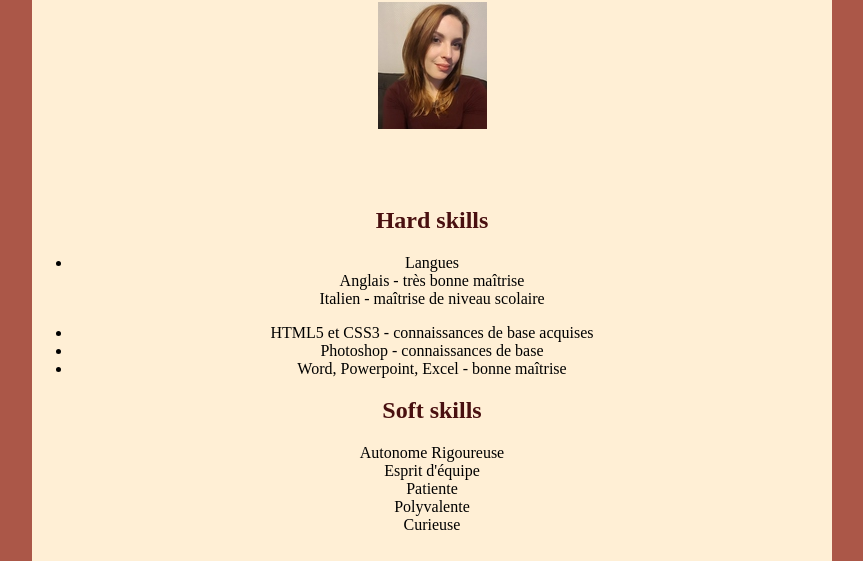
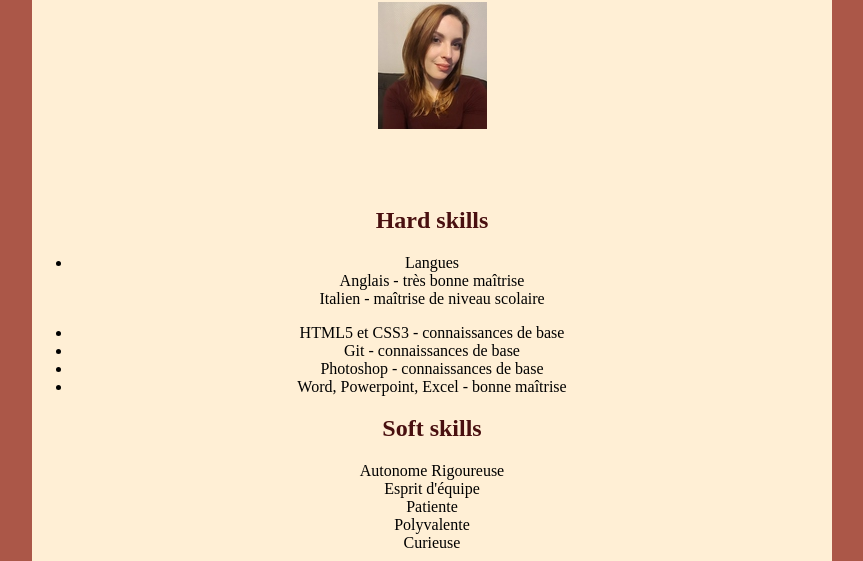
Before and after one commit to AuroreFournier/AuroreFournier.github.io, a plain HTML site: page index.html in a window 1280 px wide. Shown: the part 239-800 px from the top of the page, without its empty margins (208-1071 px from the left). Drawn offline with Linux system fonts and the light colour scheme; files whose address does not match are found by name.

Commit message:
add git on skills

```diff
--- a/css/style.css
+++ b/css/style.css
@@ -5,7 +5,7 @@ body{
 
 h1{
  color: black;
-    size: ;
+
 }
 
 h2{
--- a/index.html
+++ b/index.html
@@ -27,7 +27,8 @@
 
 
                 <li>Langues <br> Anglais - très bonne maîtrise <br> Italien - maîtrise de niveau scolaire <br> </li></p>
-         <li>HTML5 et CSS3 - connaissances de base acquises</li>
+         <li>HTML5 et CSS3 - connaissances de base</li>
+         <li>Git - connaissances de base</li>
          <li>Photoshop - connaissances de base</li>
          <li>Word, Powerpoint, Excel - bonne maîtrise</li>
            </ul>
```
